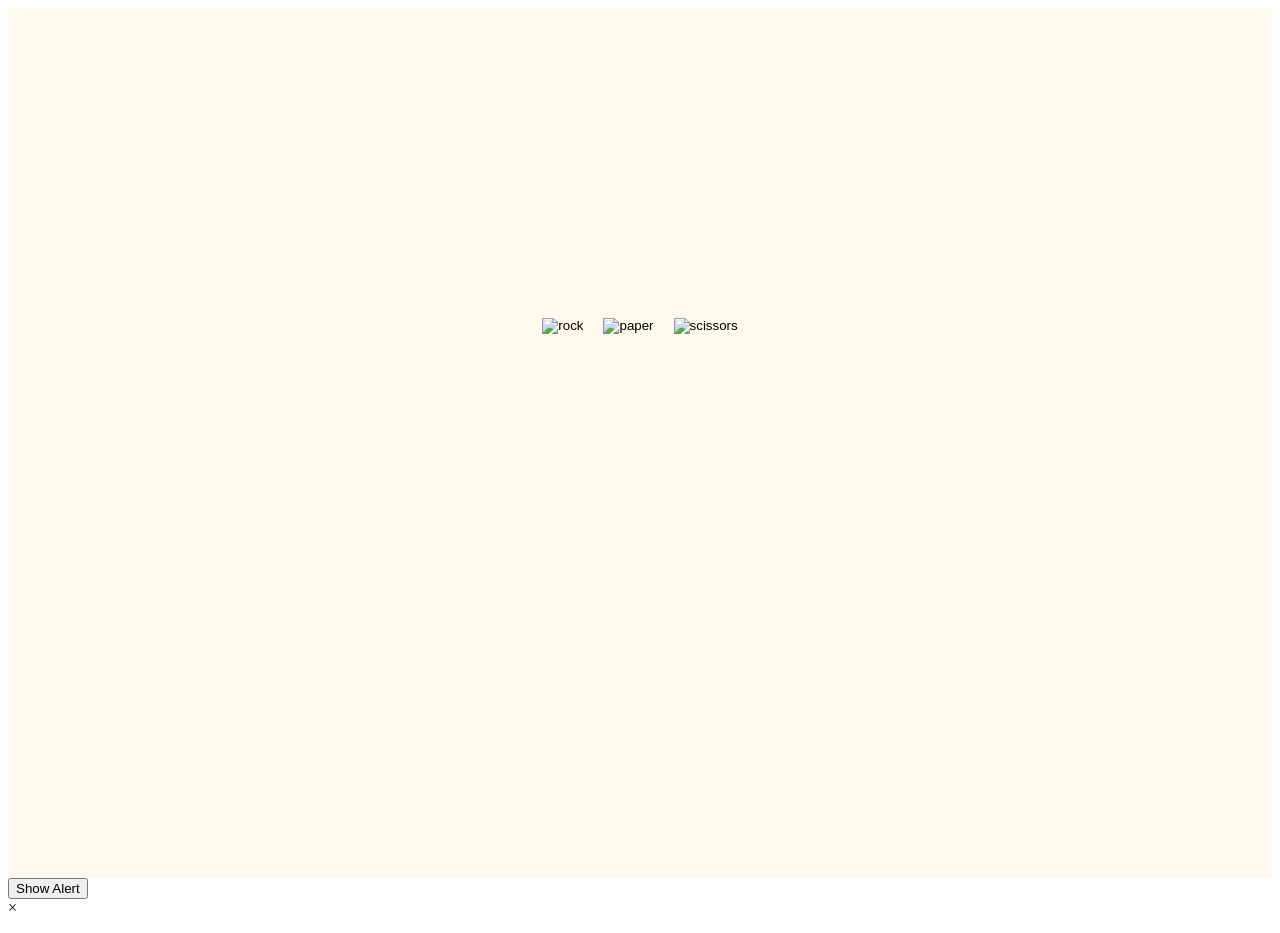
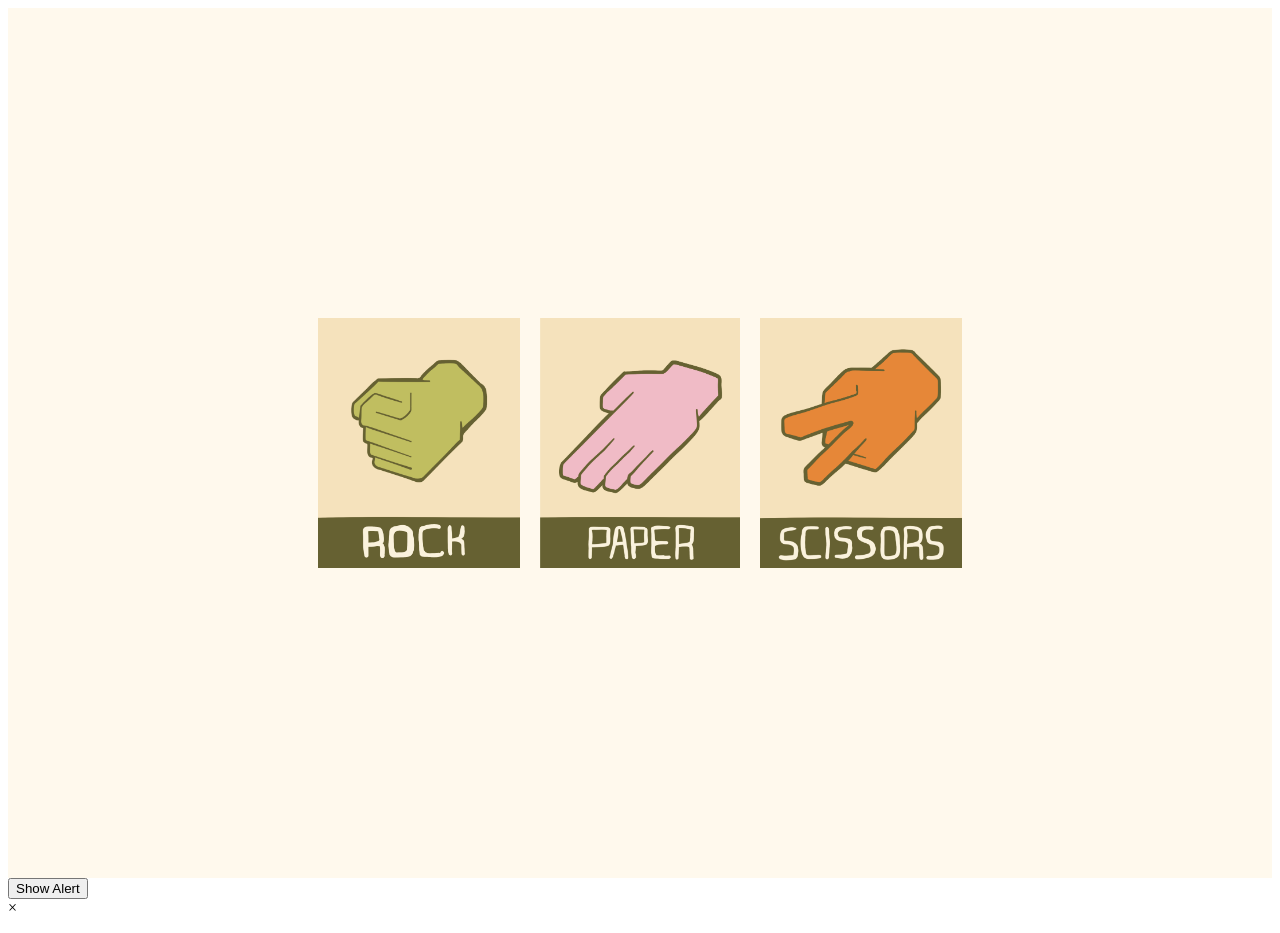
Before and after one commit to PavanaKaranam/JS-RockPaperScossorwomen, a plain HTML site: page index.html in a window 1280 px wide. Drawn offline with Linux system fonts and the light colour scheme; the site is published under a folder, as on GitHub Pages, so addresses that start at the root find nothing.

Commit message:
added pictures to a folder hopefully this adds pictures to the preview

```diff
--- a/index.html
+++ b/index.html
@@ -8,9 +8,9 @@
 </head>
 <body>
     <div class="pictures">
-    <input type="image" src="/rock.png" alt="rock" height="250px" class="rock">
-    <input type="image" src="/paper.png" alt="paper" height="250px" class="paper">
-    <input type="image" src="/scissors.png" alt="scissors" height="250px" class="scissors">
+    <input type="image" src="./pictures/rock.png" alt="rock" height="250px" class="rock">
+    <input type="image" src="./pictures/paper.png" alt="paper" height="250px" class="paper">
+    <input type="image" src="./pictures/scissors.png" alt="scissors" height="250px" class="scissors">
     </div>
 
     <button class="custom-button">
```
Also changed, not shown: pictures/paper.png (renamed from paper.png), pictures/rock.png (renamed from rock.png), pictures/scissors.png (renamed from scissors.png).
